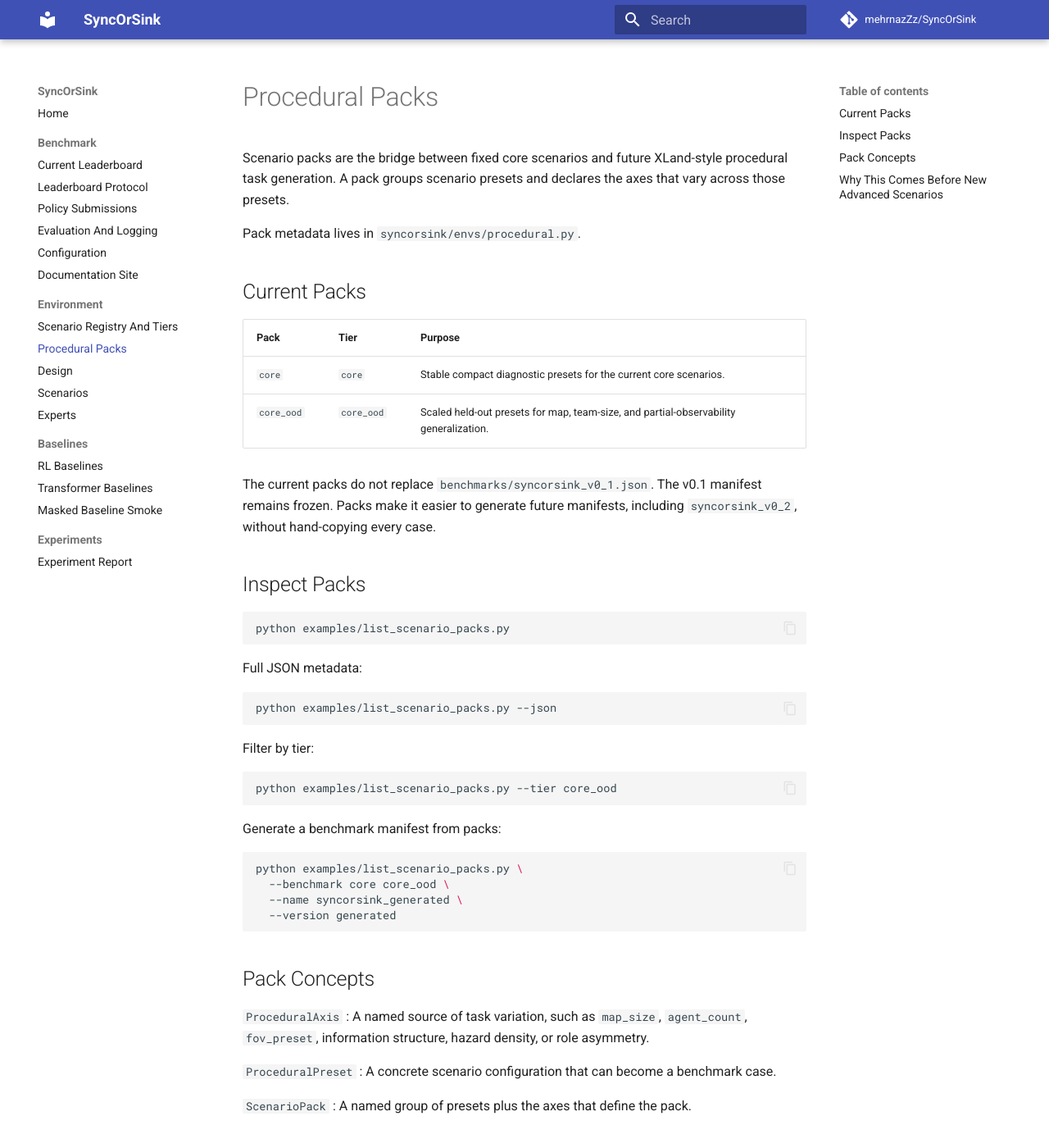
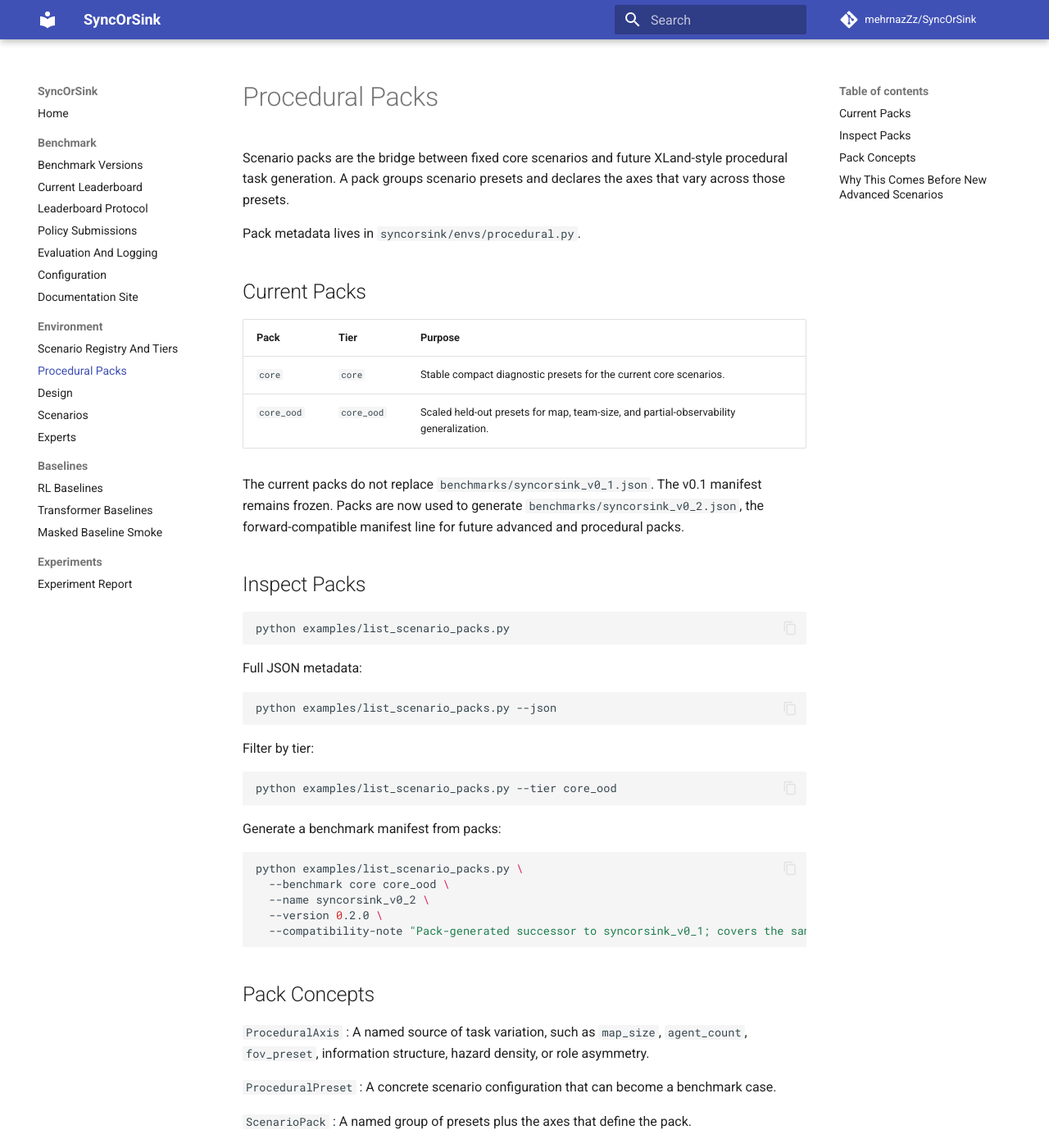
Before and after one commit to mehrnazZz/SyncOrSink, an MkDocs documentation site: the page built from docs/procedural_packs.md, in a window 1280 px wide and 1400 px high. Shown: the whole window at 82% size. Built offline with MkDocs 1.6.1 and Material for MkDocs 9.7.7, drawn with Linux system fonts in a browser that asks for light colours; comment, search, counter and statistics services are not loaded.

Commit message:
Add pack-generated v0.2 benchmark manifest

````diff
--- a/docs/procedural_packs.md
+++ b/docs/procedural_packs.md
@@ -14,8 +14,9 @@ Pack metadata lives in `syncorsink/envs/procedural.py`.
 | `core_ood` | `core_ood` | Scaled held-out presets for map, team-size, and partial-observability generalization. |
 
 The current packs do not replace `benchmarks/syncorsink_v0_1.json`. The v0.1
-manifest remains frozen. Packs make it easier to generate future manifests,
-including `syncorsink_v0_2`, without hand-copying every case.
+manifest remains frozen. Packs are now used to generate
+`benchmarks/syncorsink_v0_2.json`, the forward-compatible manifest line for
+future advanced and procedural packs.
 
 ## Inspect Packs
 
@@ -40,8 +41,9 @@ Generate a benchmark manifest from packs:
 ```bash
 python examples/list_scenario_packs.py \
   --benchmark core core_ood \
-  --name syncorsink_generated \
-  --version generated
+  --name syncorsink_v0_2 \
+  --version 0.2.0 \
+  --compatibility-note "Pack-generated successor to syncorsink_v0_1; covers the same core and scaled scenario surface with pack-derived case names so future packs can extend v0.2 without mutating v0.1."
 ```
 
 ## Pack Concepts
--- a/mkdocs.yml
+++ b/mkdocs.yml
@@ -16,6 +16,7 @@ theme:
 nav:
   - Home: index.md
   - Benchmark:
+      - Benchmark Versions: benchmark_versions.md
       - Current Leaderboard: leaderboard_results.md
       - Leaderboard Protocol: leaderboard.md
       - Policy Submissions: policy_submissions.md
````
Also changed, not shown: README.md (+1 -0 lines), docs/benchmark_versions.md (added, +55 -0 lines), docs/index.md (+4 -0 lines), docs/leaderboard.md (+5 -1 lines), 4 other files.
